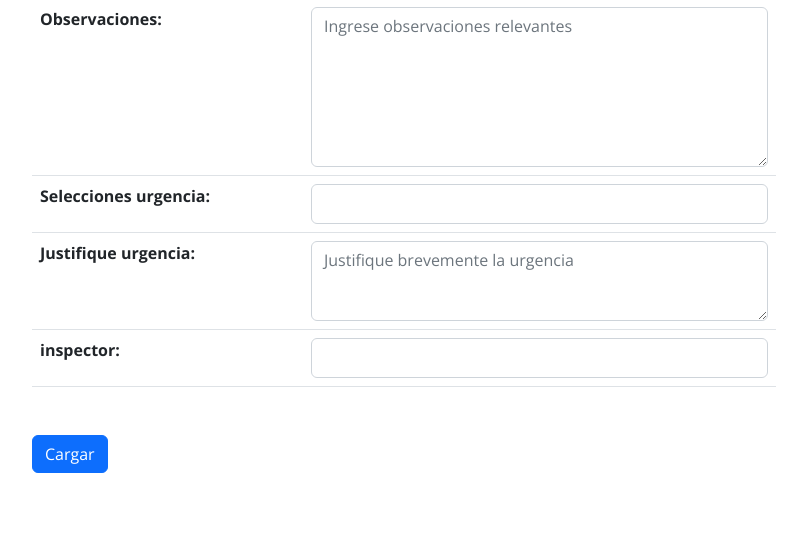
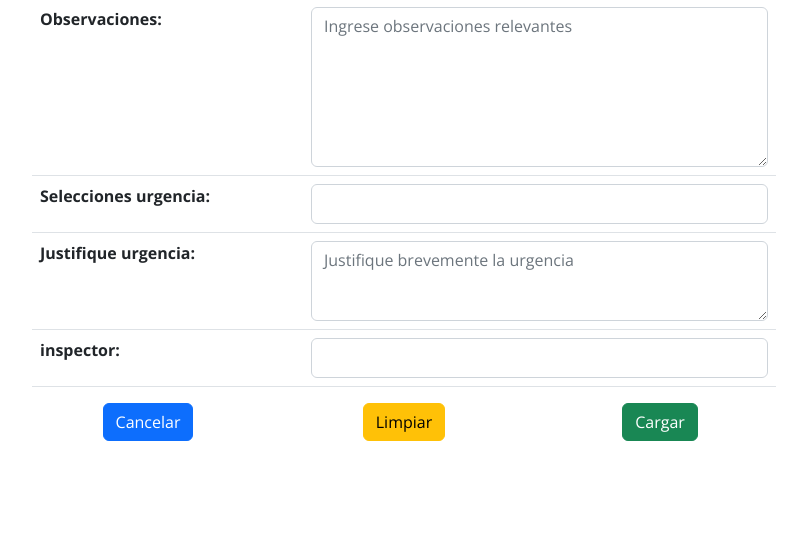
Before and after one commit to Sergio395/gestion_reclamos, a Django app: page /inspector/nueva in a window 1280 px wide. Shown: the part 874-1407 px from the top of the page, without its empty margins (236-1035 px from the left). After the commit the page ends 1315 px from the top, so only its background shows below. Run offline with Django 3.2, Linux system fonts and the light colour scheme; some libraries are stand-ins or nearby versions.

Commit message:
limpieza comentarios form inspeccion

```diff
--- a/gestion_reclamos/inspeccion/views.py
+++ b/gestion_reclamos/inspeccion/views.py
@@ -1,13 +1,10 @@
 from django.shortcuts import render
 from django.http import HttpResponse, HttpResponseNotAllowed
 from django.template import loader
-
 from inspeccion.forms import ContactoForm, NuevaInspeccion
-
 from datetime import datetime
 
 
-# Create your views here.
 
 def inspector (request):
     mensaje = None
@@ -20,31 +17,8 @@ def inspector (request):
     else:
         return HttpResponseNotAllowed(f"Método {request.method} no soportado")
 
-    # listado_cursos = [
-    #     {
-    #         'nombre': 'Fullstack Java',
-    #         'descripcion': 'Curso de Fullstack',
-    #         'categoria': 'Programación',
-    #     },
-    #     {
-    #         'nombre': 'Diseño UX/UI',
-    #         'descripcion': '🖌🎨',
-    #         'categoria': 'Diseño',
-    #     },
-    #     {
-    #         'nombre': 'Big Data',
-    #         'descripcion': 'test',
-    #         'categoria': 'Análisis de Datos',
-    #     },
-    #     {
-    #         'nombre': 'Big Data Avanzado',
-    #         'descripcion': 'test',
-    #         'categoria': 'Análisis de Datos',
-    #     },
-    # ]
+    context = {
 
-    context = {
-        # 'cursos': listado_cursos,
         'mensaje': mensaje,
         'contacto_form': contacto_form
     }
--- a/gestion_reclamos/templates/inspeccion/nueva_inspeccion.html
+++ b/gestion_reclamos/templates/inspeccion/nueva_inspeccion.html
@@ -38,9 +38,15 @@
                 <table class="table" >
                     {{ nueva_inspeccion.as_table }}
                 </table>
-        <div class="mt-5">
-            <button class="btn btn-primary" type="submit">Cargar</button>
+                <div class="row">
+                  <div class="text-center col-md-4 form-group mt-4 mt-md-0"><button type="button" class="btn btn-primary">Cancelar</button></div>
+                  <div class="text-center col-md-4 form-group mt-4 mt-md-0"><button type="button" class="btn btn-warning">Limpiar</button></div>
+                  <div class="text-center col-md-4 form-group mt-4 mt-md-0"><button type="button" class="btn btn-success">Cargar</button></div>
                 </div>
             </form>
+          </div>
+
+      </div>
+    </div>
 </section>
 {% endblock contenido %}
```
Also changed, not shown: gestion_reclamos/inspeccion/forms.py (+0 -12 lines). Lines whose indentation alone changed are shown as unchanged.
